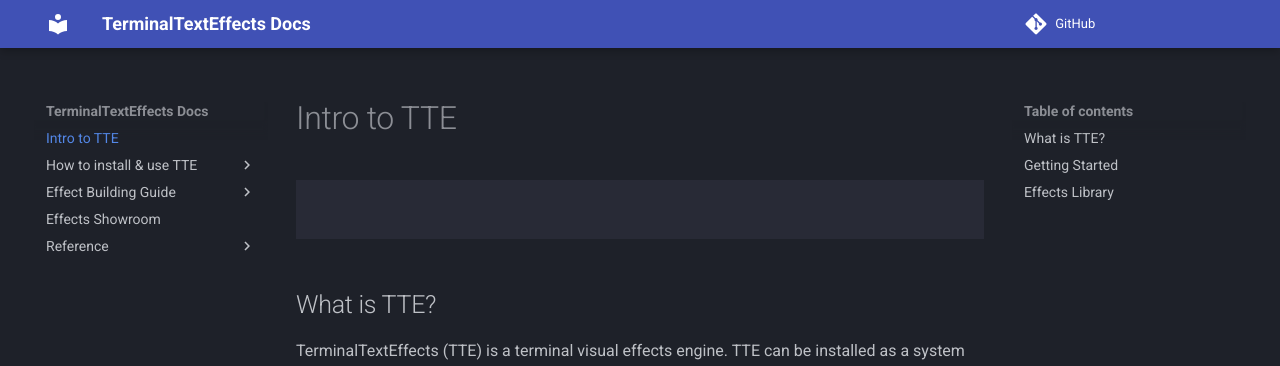
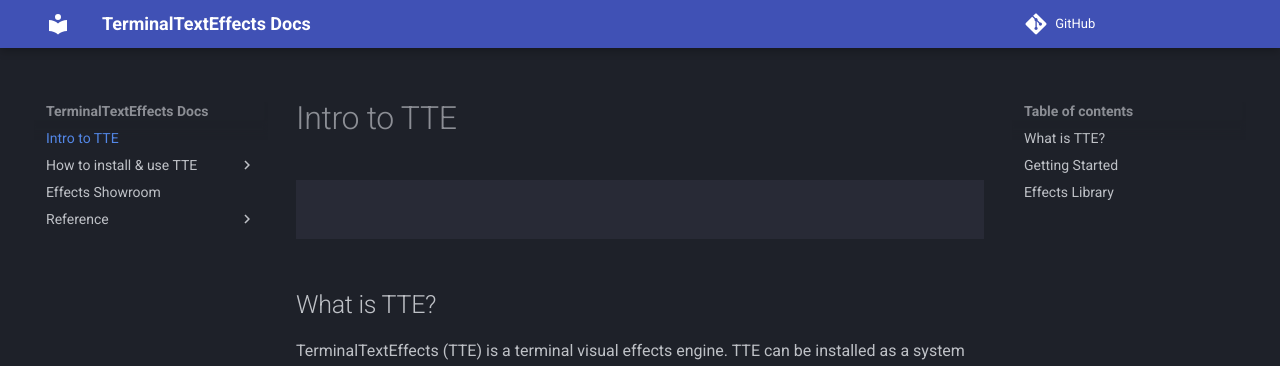
Before and after one commit to ChrisBuilds/terminaltexteffects, an MkDocs documentation site: the page built from docs/index.md, in a window 1280 px wide. Shown: the top 366 px of the page. Built offline with MkDocs 1.6.1 and Material for MkDocs 9.7.7, drawn with Linux system fonts in a browser that asks for light colours; comment, search, counter and statistics services are not loaded.

Commit message:
removes unintended pages

```diff
--- a/mkdocs.yml
+++ b/mkdocs.yml
@@ -41,9 +41,9 @@ nav:
     - Install: installation.md
     - Application Usage: appguide.md
     - Library Usage: libguide.md
-  - Effect Building Guide:
-    - effectguide/effectguide.md
-    - effectguide/effectguide_lesson0.md
+  # - Effect Building Guide:
+  #   - effectguide/effectguide.md
+  #   - effectguide/effectguide_lesson0.md
   - Effects Showroom: showroom.md
   - Reference:
     - Engine:
```
